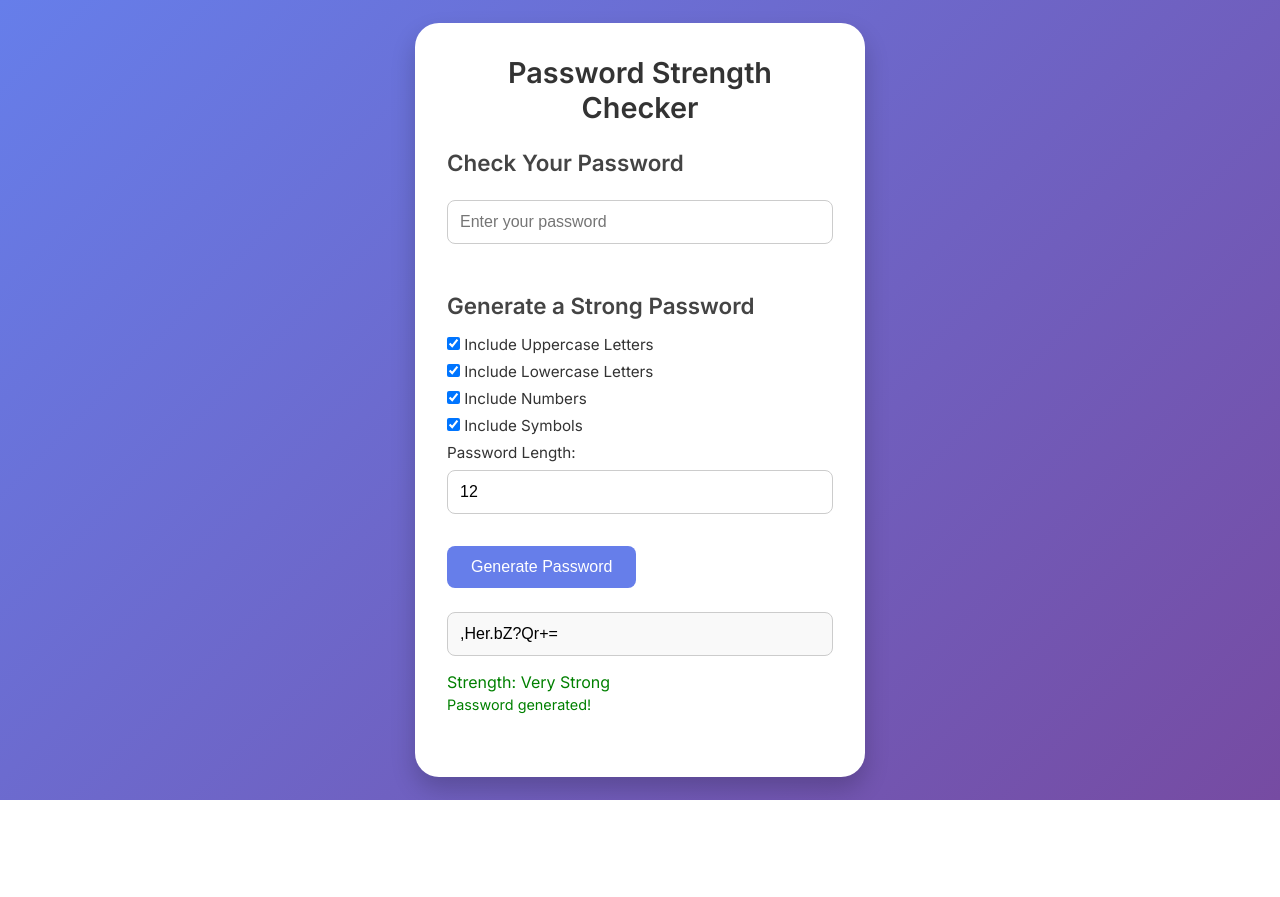
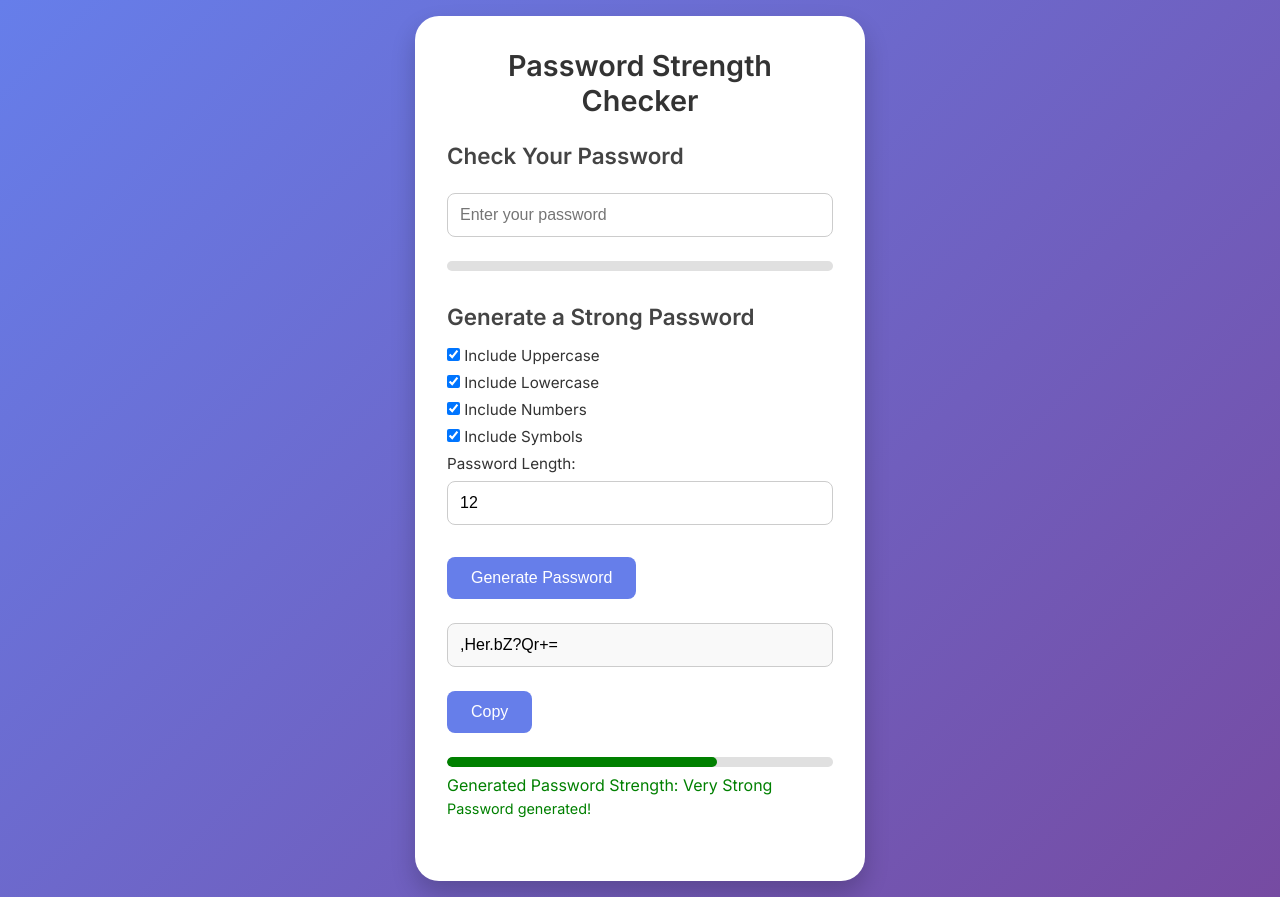
Before and after one commit to EF-Code/password-checker, a plain HTML site: page index.html in a window 1280 px wide. Both pictures are taken after a click on the button "Generate Password". Before the commit the page ends 800 px from the top, so only its background shows below. Drawn offline with Linux system fonts and the light colour scheme.

Commit message:
made final changes to new features

```diff
--- a/index.html
+++ b/index.html
@@ -2,24 +2,29 @@
 <html lang="en">
 <head>
   <meta charset="UTF-8" />
-    <meta name="viewport" content="width=device-width, initial-scale=1.0" />
+  <meta name="viewport" content="width=device-width, initial-scale=1.0"/>
   <title>Password Strength Checker & Generator</title>
-    <link rel="stylesheet" href="style.css" />
+  <link rel="stylesheet" href="style.css"/>
 </head>
 <body>
   <div class="container">
     <h1>Password Strength Checker</h1>
 
+    <!-- User Password Checker -->
     <div class="section">
       <h2>Check Your Password</h2>
-            <input type="text" id="passwordInput" placeholder="Enter your password" oninput="checkStrength()">
+      <input type="text" id="passwordInput" placeholder="Enter your password" oninput="checkStrength()"/>
+      <div class="progress">
+        <div id="strengthBar"></div>
+      </div>
       <p id="strengthResult"></p>
     </div>
 
+    <!-- Generator -->
     <div class="section">
       <h2>Generate a Strong Password</h2>
-            <label><input type="checkbox" id="includeUppercase" checked> Include Uppercase Letters</label>
-            <label><input type="checkbox" id="includeLowercase" checked> Include Lowercase Letters</label>
+      <label><input type="checkbox" id="includeUppercase" checked> Include Uppercase</label>
+      <label><input type="checkbox" id="includeLowercase" checked> Include Lowercase</label>
       <label><input type="checkbox" id="includeNumbers" checked> Include Numbers</label>
       <label><input type="checkbox" id="includeSymbols" checked> Include Symbols</label>
       <label>Password Length:
@@ -27,12 +32,14 @@
       </label>
       <button onclick="generatePassword()">Generate Password</button>
       <input type="text" id="generatedPassword" readonly>
+      <button onclick="copyPassword()">Copy</button>
+      <div class="progress">
+        <div id="generatedStrengthBar"></div>
+      </div>
       <p id="generatedStrengthResult"></p>
       <p id="copyMessage"></p>
     </div>
-
   </div>
-
   <script src="script.js"></script>
 </body>
 </html>
--- a/script.js
+++ b/script.js
@@ -1,31 +1,16 @@
 function checkStrength(password = null) {
     const input = password || document.getElementById("passwordInput").value;
     const result = document.getElementById("strengthResult");
+    const bar = document.getElementById("strengthBar");
 
-    let score = 0;
+    let score = getPasswordScore(input);
 
-    if (input.length >= 8) score++;
-    if (input.length >= 12) score++;
-    if (input.length >= 16) score++;
+    const { label, color, width } = getStrengthVisuals(score);
 
-    if (/[a-z]/.test(input)) score++;
-    if (/[A-Z]/.test(input)) score++;
-    if (/[0-9]/.test(input)) score++;
-    if (/[^A-Za-z0-9]/.test(input)) score++;
-
-    const labels = [
-        "Pathetic", "Very Weak", "Weak", "Moderate",
-        "Strong", "Very Strong", "Uncrackable", "Quantum Resistant", "God Mode"
-    ];
-    const colors = [
-        "darkred", "red", "orangered", "orange",
-        "blue", "green", "darkgreen", "indigo", "gold"
-    ];
-
-    const finalScore = Math.min(score, labels.length - 1);
-
-    result.textContent = `Strength: ${labels[finalScore]}`;
-    result.style.color = colors[finalScore];
+    result.textContent = `Strength: ${label}`;
+    result.style.color = color;
+    bar.style.width = width;
+    bar.style.backgroundColor = color;
 }
 
 function generatePassword() {
@@ -53,17 +38,25 @@ function generatePassword() {
 
     const output = document.getElementById("generatedPassword");
     output.value = password;
-
-    // Show strength for generated password separately
     showGeneratedStrength(password);
 
     document.getElementById("copyMessage").textContent = "Password generated!";
-
 }
 
 function showGeneratedStrength(password) {
     const result = document.getElementById("generatedStrengthResult");
+    const bar = document.getElementById("generatedStrengthBar");
 
+    let score = getPasswordScore(password);
+    const { label, color, width } = getStrengthVisuals(score);
+
+    result.textContent = `Generated Password Strength: ${label}`;
+    result.style.color = color;
+    bar.style.width = width;
+    bar.style.backgroundColor = color;
+}
+
+function getPasswordScore(password) {
     let score = 0;
 
     if (password.length >= 8) score++;
@@ -75,6 +68,10 @@ function showGeneratedStrength(password) {
     if (/[0-9]/.test(password)) score++;
     if (/[^A-Za-z0-9]/.test(password)) score++;
 
+    return Math.min(score, 8);
+}
+
+function getStrengthVisuals(score) {
     const labels = [
         "Pathetic", "Very Weak", "Weak", "Moderate",
         "Strong", "Very Strong", "Uncrackable", "Quantum Resistant", "God Mode"
@@ -83,9 +80,23 @@ function showGeneratedStrength(password) {
         "darkred", "red", "orangered", "orange",
         "blue", "green", "darkgreen", "indigo", "gold"
     ];
+    const widths = ["10%", "20%", "30%", "40%", "55%", "70%", "85%", "95%", "100%"];
 
-    const finalScore = Math.min(score, labels.length - 1);
+    return {
+        label: labels[score],
+        color: colors[score],
+        width: widths[score]
+    };
+}
 
-    result.textContent = `Strength: ${labels[finalScore]}`;
-    result.style.color = colors[finalScore];
+function copyPassword() {
+    const passwordField = document.getElementById("generatedPassword");
+    passwordField.select();
+    passwordField.setSelectionRange(0, 99999); // For mobile
+
+    navigator.clipboard.writeText(passwordField.value).then(() => {
+        document.getElementById("copyMessage").textContent = "Copied to clipboard!";
+    }, () => {
+        document.getElementById("copyMessage").textContent = "Copy failed.";
+    });
 }
--- a/style.css
+++ b/style.css
@@ -110,3 +110,22 @@ label {
         width: 100%;
     }
 }
+
+.progress {
+    background-color: #e0e0e0;
+    border-radius: 10px;
+    height: 10px;
+    width: 100%;
+    margin-top: 0.5rem;
+    margin-bottom: 0.5rem;
+    overflow: hidden;
+}
+
+#strengthBar,
+#generatedStrengthBar {
+    height: 100%;
+    width: 0%;
+    background-color: red;
+    border-radius: 10px;
+    transition: width 0.4s ease, background-color 0.4s ease;
+}
```
Lines whose indentation alone changed are shown as unchanged.
